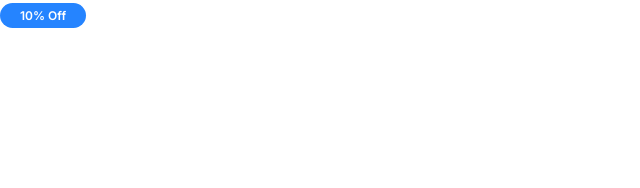
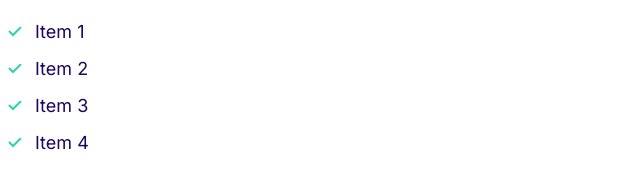
Before and after one commit to ProgramAkash/hostify, a plain HTML site: page index.html in a window 1280 px wide. Shown: the whole page, without its empty margins (0-640 px from the left). Drawn offline with Linux system fonts and the light colour scheme.

Commit message:
Build the list components.

```diff
--- a/CSS/styles.css
+++ b/CSS/styles.css
@@ -6,7 +6,7 @@
   --color-body: #918ca4;
 }
 
-/* Typography */
+/***************************************** Typography ************************************/
 
 html {
   /* Default font size of the browser is 16px, so 62.5% of 16px is 10px */
@@ -61,7 +61,7 @@ p {
   }
 }
 
-/* Links */
+/******************************************* Links ****************************************/
 
 a {
   text-decoration: none;
@@ -90,7 +90,7 @@ a {
   }
 }
 
-/* Badges */
+/**************************************** Badges *****************************************/
 
 .badge {
   border-radius: 20px;
@@ -123,3 +123,32 @@ a {
     font-size: 1.2rem;
   }
 }
+
+/*************************************************** Lists *******************************/
+
+.list {
+  list-style: none;
+  padding-left: 0;
+  color: var(--color-headings);
+}
+
+.list--inline .list__item {
+  display: inline-block;
+  margin-right: 2rem;
+}
+
+.list--tick {
+  list-style-image: url(../Images/tick.svg);
+  padding-left: 3rem;
+}
+
+.list--tick .list__item {
+  padding-left: 0.5rem;
+  margin-bottom: 1rem;
+}
+
+@media screen and (min-width: 1024px) {
+  .list-tick .list__item {
+    padding-left: 0;
+  }
+}
--- a/index.html
+++ b/index.html
@@ -14,6 +14,11 @@
     <link rel="stylesheet" href="CSS/styles.css" />
   </head>
   <body>
-    <span class="badge badge--primary badge--small">10% Off</span>
+    <ul class="list list--tick">
+      <li class="list__item">Item 1</li>
+      <li class="list__item">Item 2</li>
+      <li class="list__item">Item 3</li>
+      <li class="list__item">Item 4</li>
+    </ul>
   </body>
 </html>
```
Also changed, not shown: Components/lists.html (added, +6 -0 lines), Components/badges.html (renamed from Components/components.html), Images/tick.svg (added).
